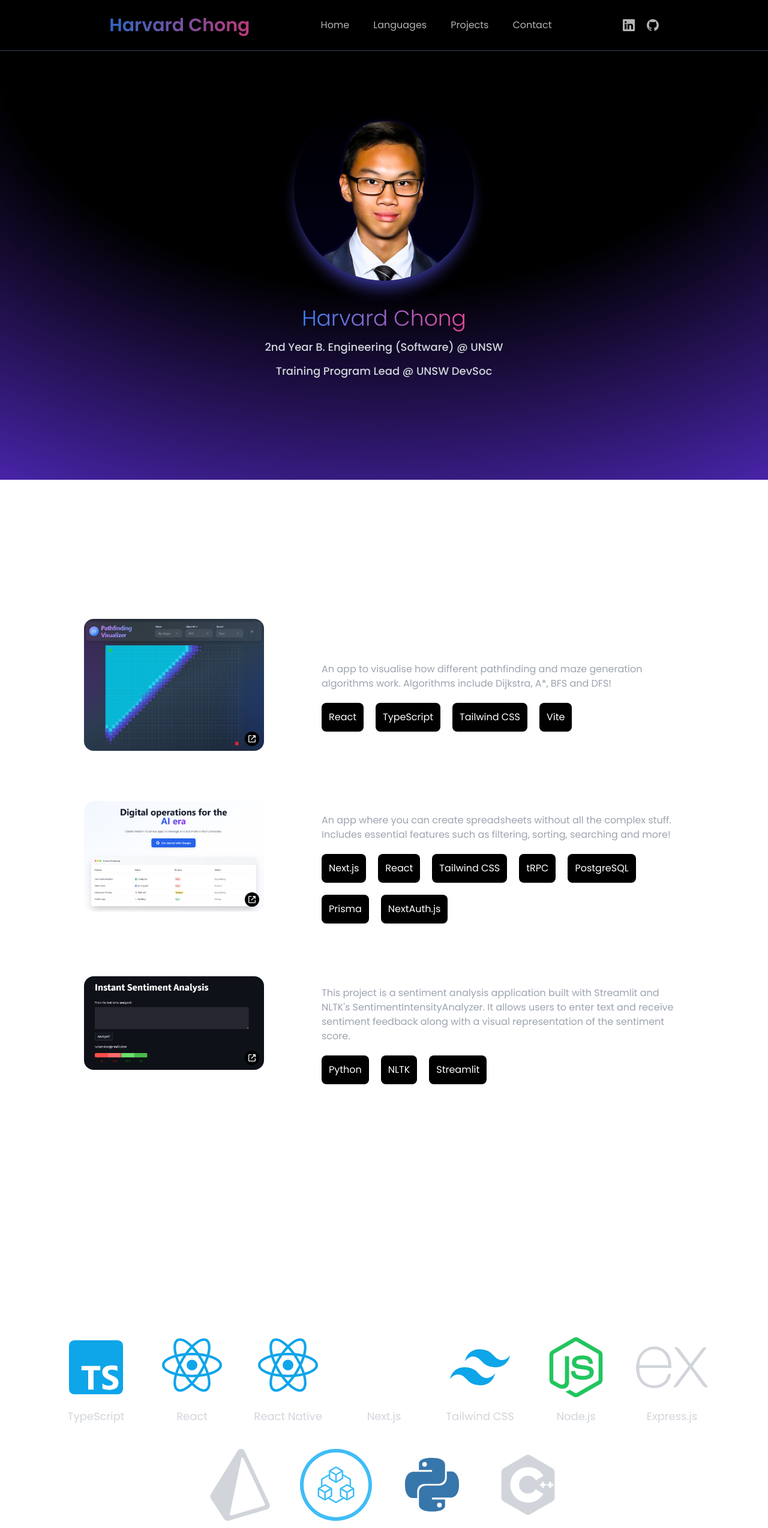
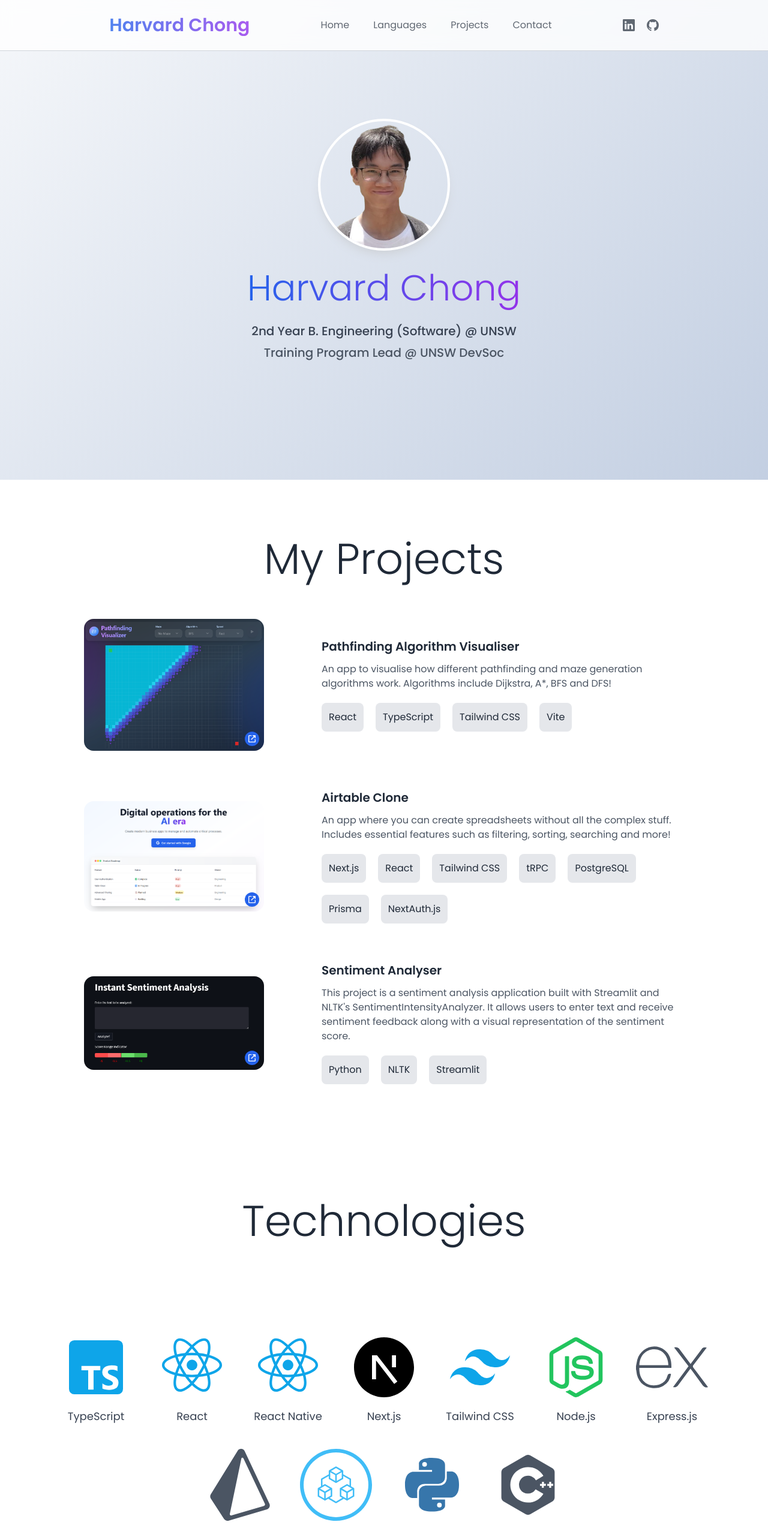
Before and after one commit to Froxzen/My-Portfolio, a React (Vite) app: page / in a window 1280 px wide. Shown: the top 2548 px of the page at 60% size. Built offline with nearby package versions, Linux system fonts and the light colour scheme.

Commit message:
Changed portfolio theme

```diff
--- a/src/App.jsx
+++ b/src/App.jsx
@@ -8,7 +8,7 @@ import Contact from "./components/Contact";
 function App() {
 	return (
 		<>
-			<div className="fixed -z-10 min-h-screen w-full [background:radial-gradient(125%_125%_at_50%_10%,#000_40%,#63e_100%)]"></div>
+			<div className="fixed -z-10 min-h-screen w-full [background:linear-gradient(135deg,#f5f7fa_0%,#c3cfe2_100%)]"></div>
 			<main className="flex flex-col items-center px-4 md:px-8 lg:px-16">
 				<Navbar />
 				<Hero />
--- a/src/components/Hero.jsx
+++ b/src/components/Hero.jsx
@@ -10,7 +10,7 @@ const Hero = () => {
 		>
 			<div
 				className="flex flex-col items-center justify-center
-            gap-10 text-white"
+            gap-8 text-gray-800"
 			>
 				<motion.div
 					initial={{ y: -50, opacity: 0 }}
@@ -19,42 +19,36 @@ const Hero = () => {
 				>
 					<img
 						src={image}
-						alt=""
-						className="w-[275px] cursor-auto rounded-full
-                    shadow-xl shadow-indigo-900 transition-all duration-300 md:hover:-translate-y-3
-                    md:hover:scale-105 md:hover:shadow-2xl md:hover:shadow-indigo-600 md:w-[300px]"
+						alt="Harvard Chong"
+						className="w-[200px] cursor-auto rounded-full
+                    shadow-lg shadow-gray-300 transition-all duration-300 md:hover:-translate-y-2
+                    md:hover:scale-105 md:hover:shadow-xl md:hover:shadow-gray-400 md:w-[220px]
+                    border-4 border-white"
 					/>
 				</motion.div>
 
 				<motion.div
 					initial={{ y: 50, opacity: 0 }}
 					animate={{ y: 0, opacity: 1 }}
-					transition={{ duration: 0.8, delay: 0.2 }}
-					className="flex max-w-[768px] w-full flex-col items-center justify-center gap-3
+					transition={{ duration: 0.8, delay: 0.4 }}
+					className="flex max-w-[768px] w-full flex-col items-center justify-center gap-4
                 text-center"
 				>
 					<h1
-						className="bg-gradient-to-r from-blue-500 to-pink-500 bg-clip-text text-transparent text-4xl leading-tight font-light
-                        md-text-7xl"
+						className="bg-gradient-to-r from-blue-600 to-purple-600 bg-clip-text text-transparent text-5xl leading-normal font-light
+                        md:text-6xl pb-3"
 					>
 						Harvard Chong
 					</h1>
-					{/* <h3
-						className="bg-gradient-to-r from-pink-500 to-blue-500 bg-clip-text text-transparent text-2xl
-                        font-light md-text-7xl"
-					>
-						Software Engineer
-					</h3> */}
-					<p className="md:text-lg text-base text-pretty font-medium text-gray-300">
-						<span className="block md:inline">
-							2nd Year B. Engineering (Software)
-						</span>
-						<span className="block md:inline"> @ UNSW</span>
-					</p>
-					<p className="md:text-lg text-base text-pretty font-medium text-gray-300">
-						<span className="block md:inline">Training Program Lead</span>
-						<span className="block md:inline"> @ UNSW DevSoc</span>
-					</p>
+
+					<div className="space-y-2">
+						<p className="md:text-xl text-lg font-medium text-gray-700">
+							2nd Year B. Engineering (Software) @ UNSW
+						</p>
+						<p className="md:text-xl text-lg font-medium text-gray-600">
+							Training Program Lead @ UNSW DevSoc
+						</p>
+					</div>
 				</motion.div>
 			</div>
 		</div>
--- a/src/components/Navbar.jsx
+++ b/src/components/Navbar.jsx
@@ -1,4 +1,3 @@
-
 import React, { useState } from "react";
 import { BiMenu, BiX } from "react-icons/bi";
 import { BsGithub, BsLinkedin } from "react-icons/bs";
@@ -12,12 +11,12 @@ const Navbar = () => {
 
 	return (
 		<nav
-			className="fixed top-0 z-10 flex w-full items-center justify-between border-b border-b-gray-700 bg-black/70 px-16
-      py-6 text-white backdrop-blur-md md:justify-evenly"
+			className="fixed top-0 z-10 flex w-full items-center justify-between border-b border-b-gray-300 bg-white/80 px-16
+      py-6 text-gray-800 backdrop-blur-md md:justify-evenly"
 		>
 			<a
 				href="#home"
-				className="bg-gradient-to-r from-blue-500 to-pink-500 bg-clip-text text-transparent opacity-80 text-3xl font-semibold
+				className="bg-gradient-to-r from-blue-600 to-purple-600 bg-clip-text text-transparent opacity-80 text-3xl font-semibold
         transition-all duration-300 hover:opacity-100"
 			>
 				Harvard Chong
@@ -64,7 +63,7 @@ const Navbar = () => {
 						href="https://www.linkedin.com/in/harvard-chong/"
 						target="_blank"
 						rel="noopener noreferrer"
-						className="cursor-pointer text-xl opacity-70 transition-all duration-300 hover:text-blue-500 hover:opacity-100"
+						className="cursor-pointer text-xl opacity-70 transition-all duration-300 hover:text-blue-600 hover:opacity-100"
 					>
 						<BsLinkedin />
 					</a>
@@ -74,7 +73,7 @@ const Navbar = () => {
 						href="https://github.com/Froxzen"
 						target="_blank"
 						rel="noopener noreferrer"
-						className="cursor-pointer text-xl opacity-70 transition-all duration-300 hover:text-blue-500 hover:opacity-100"
+						className="cursor-pointer text-xl opacity-70 transition-all duration-300 hover:text-gray-800 hover:opacity-100"
 					>
 						<BsGithub />
 					</a>
@@ -93,7 +92,7 @@ const Navbar = () => {
 			{isOpen && (
 				<div
 					className={`fixed right-0 top-[84px] flex h-screen w-1/2 flex-col items-start justify-start
-                gap-10 border-l border-gray-800 bg-black/90 p-12 ${
+                gap-10 border-l border-gray-300 bg-white/90 p-12 ${
 					isOpen ? "block" : "hidden"
 				}`}
 				>
@@ -129,7 +128,7 @@ const Navbar = () => {
 					<ul className="flex flex-wrap gap-5">
 						<li
 							className="cursor-pointer text-xl opacity-70 transition-all duration-300
-                hover:text-blue-500 hover:opacity-100"
+                hover:text-blue-600 hover:opacity-100"
 						>
 							<a
 								href="https://www.linkedin.com/in/harvard-chong/"
@@ -145,7 +144,7 @@ const Navbar = () => {
 								href="https://github.com/Froxzen"
 								target="_blank"
 								rel="noopener noreferrer"
-								className="cursor-pointer text-xl opacity-70 transition-all duration-300 hover:text-white-500 hover:opacity-100"
+								className="cursor-pointer text-xl opacity-70 transition-all duration-300 hover:text-gray-800 hover:opacity-100"
 							>
 								<BsGithub />
 							</a>
--- a/src/components/Projects.jsx
+++ b/src/components/Projects.jsx
@@ -1,8 +1,8 @@
 import { motion } from "motion/react";
 import { BiLinkExternal } from "react-icons/bi";
-import pathfinderImage from "../images/pathfinder.png"
+import pathfinderImage from "../images/pathfinder.png";
 import sentimentImage from "../images/Sentiment.png";
-import airtableImage from "../images/Airtable.png"
+import airtableImage from "../images/Airtable.png";
 
 const projectsData = [
 	{
@@ -18,7 +18,15 @@ const projectsData = [
 		title: "Airtable Clone",
 		description:
 			"An app where you can create spreadsheets without all the complex stuff. Includes essential features such as filtering, sorting, searching and more!",
-		technologies: ["Next.js", "React", "Tailwind CSS", "tRPC", "PostgreSQL", "Prisma", "NextAuth.js"],
+		technologies: [
+			"Next.js",
+			"React",
+			"Tailwind CSS",
+			"tRPC",
+			"PostgreSQL",
+			"Prisma",
+			"NextAuth.js",
+		],
 		link: "https://airtable-clone-ebon.vercel.app/",
 	},
 	{
@@ -59,23 +67,23 @@ const ProjectCard = ({ project }) => {
 							alt=""
 							className="w-full cursor-pointer rounded-2xl "
 						/>
-						<BiLinkExternal className="absolute bottom-2 right-2 text-white text-2xl bg-black rounded-full p-1" />
+						<BiLinkExternal className="absolute bottom-2 right-2 text-white text-2xl bg-blue-600 rounded-full p-1" />
 					</a>
 				</div>
 
 				<div className="flex flex-col gap-5">
 					<div className="flex flex-col gap-3">
-						<div className="text-xl font-semibold">
+						<div className="text-xl font-semibold text-gray-800">
 							{project.title}
 						</div>
-						<p className="text-gray-400">{project.description}</p>
+						<p className="text-gray-600">{project.description}</p>
 					</div>
 
 					<div className="flex flex-wrap gap-5 justify-center md:justify-start">
 						{project.technologies.map((tech, index) => (
 							<span
 								key={index}
-								className="rounded-lg bg-black p-3 "
+								className="rounded-lg bg-gray-200 text-gray-800 p-3 "
 							>
 								{tech}
 							</span>
@@ -95,11 +103,11 @@ const Projects = () => {
     gap-16 p-4 md:px-14 md:py-24"
 		>
 			<ScrollReveal>
-				<h1 className="text-5xl font-light text-white md:text-7xl">
+				<h1 className="text-5xl font-light text-gray-800 md:text-7xl">
 					My Projects
 				</h1>
 			</ScrollReveal>
-			<div className="flex w-full max-w-[1000px] flex-col gap-16 text-white">
+			<div className="flex w-full max-w-[1000px] flex-col gap-16 text-gray-800">
 				{projectsData.map((project, index) => (
 					<ProjectCard key={index} project={project} />
 				))}
--- a/src/components/Tech.jsx
+++ b/src/components/Tech.jsx
@@ -27,7 +27,7 @@ const Tech = () => {
 				initial="hidden"
 				whileInView="visible"
 				transition={{ duration: 0.5 }}
-				className="text-5xl md:text-7xl font-light text-white"
+				className="text-5xl md:text-7xl font-light text-gray-800"
 			>
 				Technologies
 			</motion.h1>
@@ -40,7 +40,7 @@ const Tech = () => {
 				>
 					<div className="flex flex-col items-center">
 						<BiLogoTypescript className="cursor-pointer text-[80px] text-sky-500 transition-all duration-300 md:hover:-translate-y-5 sm:text-[100px] md:text-[120px]" />
-						<span className="mt-2 text-sm md:text-lg text-gray-300 text-center">
+						<span className="mt-2 text-sm md:text-lg text-gray-700 text-center">
 							TypeScript
 						</span>
 					</div>
@@ -53,7 +53,7 @@ const Tech = () => {
 				>
 					<div className="flex flex-col items-center">
 						<BiLogoReact className="cursor-pointer text-[80px] text-sky-500 transition-all duration-300 md:hover:-translate-y-5 sm:text-[100px] md:text-[120px]" />
-						<span className="mt-2 text-sm md:text-lg text-gray-300 text-center">
+						<span className="mt-2 text-sm md:text-lg text-gray-700 text-center">
 							React
 						</span>
 					</div>
@@ -66,7 +66,7 @@ const Tech = () => {
 				>
 					<div className="flex flex-col items-center">
 						<BiLogoReact className="cursor-pointer text-[80px] text-sky-500 transition-all duration-300 md:hover:-translate-y-5 sm:text-[100px] md:text-[120px]" />
-						<span className="mt-2 text-sm md:text-lg text-gray-300 text-center">
+						<span className="mt-2 text-sm md:text-lg text-gray-700 text-center">
 							React Native
 						</span>
 					</div>
@@ -79,10 +79,10 @@ const Tech = () => {
 				>
 					<div className="flex flex-col items-center">
 						<RiNextjsFill
-							color="white"
+							color="black"
 							className="cursor-pointer text-[80px] transition-all duration-300 md:hover:-translate-y-5 sm:text-[100px] md:text-[120px]"
 						/>
-						<span className="mt-2 text-sm md:text-lg text-gray-300 text-center">
+						<span className="mt-2 text-sm md:text-lg text-gray-700 text-center">
 							Next.js
 						</span>
 					</div>
@@ -95,7 +95,7 @@ const Tech = () => {
 				>
 					<div className="flex flex-col items-center">
 						<BiLogoTailwindCss className="cursor-pointer text-[80px] text-sky-500 transition-all duration-300 md:hover:-translate-y-5 sm:text-[100px] md:text-[120px]" />
-						<span className="mt-2 text-sm md:text-lg text-gray-300 text-center">
+						<span className="mt-2 text-sm md:text-lg text-gray-700 text-center">
 							Tailwind CSS
 						</span>
 					</div>
@@ -108,7 +108,7 @@ const Tech = () => {
 				>
 					<div className="flex flex-col items-center">
 						<BiLogoNodejs className="cursor-pointer text-[80px] text-green-500 transition-all duration-300 md:hover:-translate-y-5 sm:text-[100px] md:text-[120px]" />
-						<span className="mt-2 text-sm md:text-lg text-gray-300 text-center">
+						<span className="mt-2 text-sm md:text-lg text-gray-700 text-center">
 							Node.js
 						</span>
 					</div>
@@ -120,8 +120,8 @@ const Tech = () => {
 					transition={{ duration: 0.5, delay: 0.7 }}
 				>
 					<div className="flex flex-col items-center">
-						<SiExpress className="cursor-pointer text-[80px] text-gray-300 transition-all duration-300 md:hover:-translate-y-5 sm:text-[100px] md:text-[120px]" />
-						<span className="mt-2 text-sm md:text-lg text-gray-300 text-center">
+						<SiExpress className="cursor-pointer text-[80px] text-gray-600 transition-all duration-300 md:hover:-translate-y-5 sm:text-[100px] md:text-[120px]" />
+						<span className="mt-2 text-sm md:text-lg text-gray-700 text-center">
 							Express.js
 						</span>
 					</div>
@@ -133,8 +133,8 @@ const Tech = () => {
 					transition={{ duration: 0.5, delay: 0.8 }}
 				>
 					<div className="flex flex-col items-center">
-						<SiPrisma className="cursor-pointer text-[80px] text-gray-300 transition-all duration-300 md:hover:-translate-y-5 sm:text-[100px] md:text-[120px]" />
-						<span className="mt-2 text-sm md:text-lg text-gray-300 text-center">
+						<SiPrisma className="cursor-pointer text-[80px] text-gray-600 transition-all duration-300 md:hover:-translate-y-5 sm:text-[100px] md:text-[120px]" />
+						<span className="mt-2 text-sm md:text-lg text-gray-700 text-center">
 							Prisma
 						</span>
 					</div>
@@ -150,7 +150,7 @@ const Tech = () => {
 							className="cursor-pointer text-[80px] transition-all duration-300 md:hover:-translate-y-5 sm:text-[100px] md:text-[120px]"
 							style={{ color: "#40bdf7" }}
 						/>
-						<span className="mt-2 text-sm md:text-lg text-gray-300 text-center">
+						<span className="mt-2 text-sm md:text-lg text-gray-700 text-center">
 							tRPC
 						</span>
 					</div>
@@ -166,7 +166,7 @@ const Tech = () => {
 							className="cursor-pointer text-[80px] transition-all duration-300 md:hover:-translate-y-5 sm:text-[100px] md:text-[120px]"
 							style={{ color: "#3776ab" }}
 						/>
-						<span className="mt-2 text-sm md:text-lg text-gray-300 text-center">
+						<span className="mt-2 text-sm md:text-lg text-gray-700 text-center">
 							Python
 						</span>
 					</div>
@@ -178,8 +178,8 @@ const Tech = () => {
 					transition={{ duration: 0.5, delay: 1.1 }}
 				>
 					<div className="flex flex-col items-center">
-						<BiLogoCPlusPlus className="cursor-pointer text-[80px] text-gray-300 transition-all duration-300 md:hover:-translate-y-5 sm:text-[100px] md:text-[120px]" />
-						<span className="mt-2 text-sm md:text-lg text-gray-300 text-center">
+						<BiLogoCPlusPlus className="cursor-pointer text-[80px] text-gray-600 transition-all duration-300 md:hover:-translate-y-5 sm:text-[100px] md:text-[120px]" />
+						<span className="mt-2 text-sm md:text-lg text-gray-700 text-center">
 							C++
 						</span>
 					</div>
--- a/src/index.css
+++ b/src/index.css
@@ -3,18 +3,22 @@
 @tailwind utilities;
 
 * {
-  font-family: 'Poppins';
-  scroll-behavior: smooth;
+	font-family: "Poppins";
+	scroll-behavior: smooth;
 }
 
 ::-webkit-scrollbar {
-  width: 20px;
+	width: 20px;
 }
 
 ::-webkit-scrollbar-track {
-  background: rgba(0, 0, 0, 0.9);
+	background: rgba(245, 247, 250, 0.9);
 }
 
 ::-webkit-scrollbar-thumb {
-  background: linear-gradient(to bottom, rgb(0, 62, 196), rgb(184, 0, 153));
+	background: linear-gradient(
+		to bottom,
+		rgb(59, 130, 246),
+		rgb(147, 51, 234)
+	);
 }
```
Also changed, not shown: src/components/Contact.jsx (+8 -6 lines), src/images/Linkedin-pfp.png.
